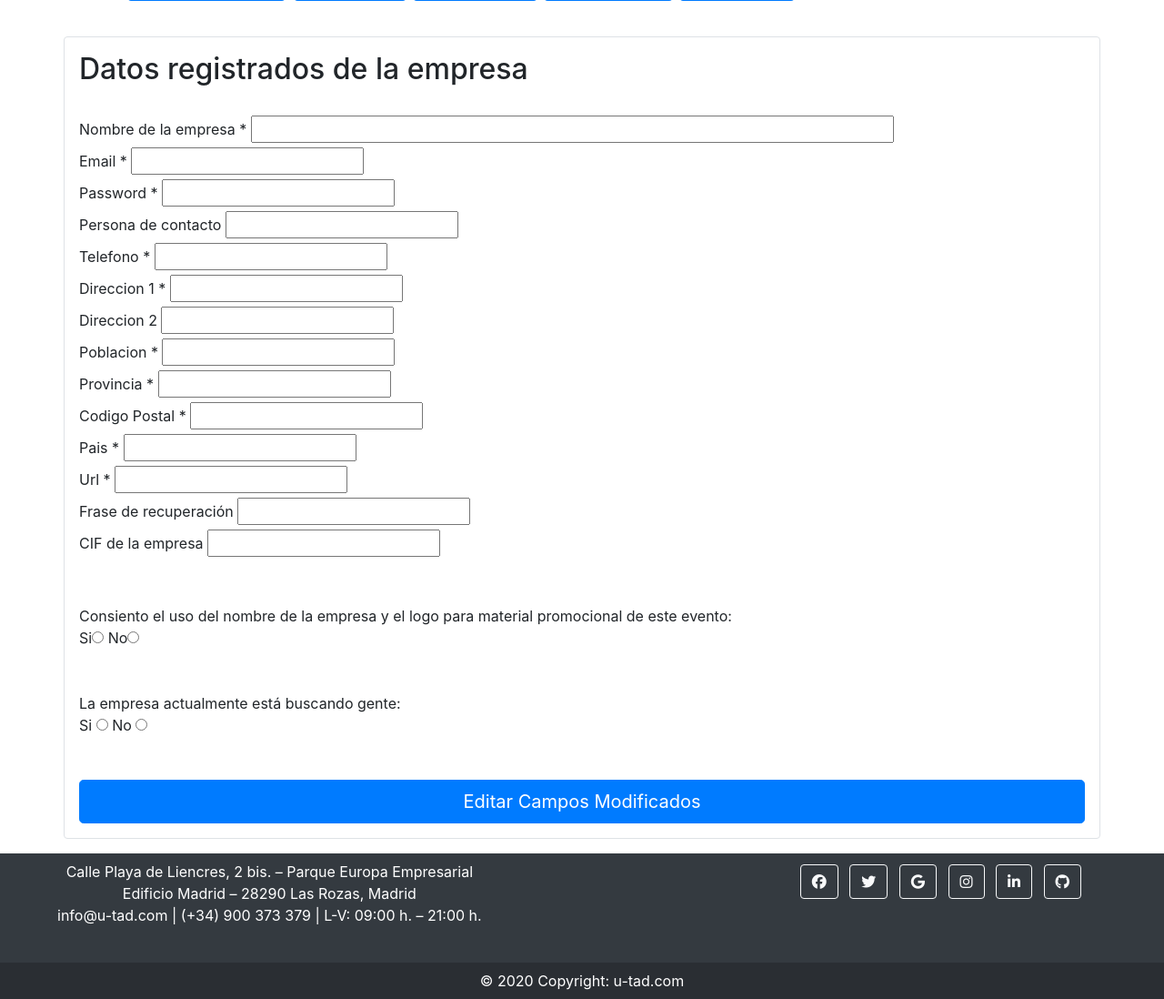
After one commit to MARTA292/Company_day, a Flask app: template espacio_empresa_v1/templates/datos_empresa.html in a window 1280 px wide. The commit adds this page. Shown: the part 646-1744 px from the top of the page at 91% size. Run offline with Flask 2, Linux system fonts and the light colour scheme; the template is opened without the code that fills it: most values are stand-ins (such as "Sample title", 1, 10 or a date in 2020); some libraries are stand-ins or nearby versions.

Commit message:
Update 24_05 Afternoon
He añadido el html para que la empresa cambie sus datos

```diff
--- a/espacio_empresa_v1/static/js/espacio_empresa.js
+++ b/espacio_empresa_v1/static/js/espacio_empresa.js
@@ -18,3 +18,7 @@ function showTalks(){
     console.log("talks");
     window.location.href = "talks.html";
 }
+
+function editPerfil(){
+    window.location.href = "datos_empresa.html";
+}
--- /dev/null
+++ b/espacio_empresa_v1/templates/datos_empresa.html
@@ -0,0 +1,188 @@
+<!DOCTYPE html>
+<html lang="en">
+
+<head>
+  <meta charset="UTF-8">
+  <meta http-equiv="X-UA-Compatible" content="IE=edge">
+  <meta name="viewport" content="width=device-width, initial-scale=1.0">
+
+  <link rel="stylesheet" href="https://stackpath.bootstrapcdn.com/bootstrap/4.3.1/css/bootstrap.min.css" integrity="sha384-ggOyR0iXCbMQv3Xipma34MD+dH/1fQ784/j6cY/iJTQUOhcWr7x9JvoRxT2MZw1T" crossorigin="anonymous">
+  <script src="https://ajax.googleapis.com/ajax/libs/jquery/3.4.1/jquery.min.js"></script>
+  <script src="https://stackpath.bootstrapcdn.com/bootstrap/4.3.1/js/bootstrap.min.js" integrity="sha384-JjSmVgyd0p3pXB1rRibZUAYoIIy6OrQ6VrjIEaFf/nJGzIxFDsf4x0xIM+B07jRM" crossorigin="anonymous"></script>
+
+  <link rel="stylesheet" href="../static/css/maquetacion.css">
+  <link rel="stylesheet" href="../static/css/espacio_empresa.css">
+  <link rel="stylesheet" href="../static/css/footer.css">
+  <script src="../static/js/espacio_empresa.js"></script>
+
+
+  <script src="https://kit.fontawesome.com/61ebb60581.js" crossorigin="anonymous"></script>
+  <link rel="stylesheet" href="https://cdnjs.cloudflare.com/ajax/libs/font-awesome/4.7.0/css/font-awesome.min.css">
+  <title>Datos Empresa</title>
+</head>
+
+<body>
+  <header class="d-flex justify-content-around">
+    <img src="../static/img/logo-utad.png" class="d-lg-inline-flex" width="100" height="50">
+    <img src="../static/img/logo-company.png" class="d-lg-inline-flex" width="200" height="80">
+    <img src="../static/img/espanol.png" class="d-lg-inline-flex" width="50" height="50">
+  </header>
+  <br>
+  <div class="contenedor">
+    <img class="img-fluid" src="https://picsum.photos/1500/600?random=1" />
+    <div class="centrado">
+      <h1>Bienvenido empresa {{nombre}}</h1>
+    </div>
+  </div>
+  <div class="container" id="botones">
+    <div class="row">
+      <div class="col-xs-3">
+        <!--<button id="inicio" type="button" class="btn btn-outline-primary">Actividades inscritas</button>-->
+        <button type="button" class="btn btn-primary" onclick="showActividades()">Actividades inscritas</button>
+      </div>
+      <div class="col-xs-3">
+        <button type="button" class="btn btn-primary" onclick="showFair()">Company Fair</button>
+      </div>
+      <div class="col-xs-3">
+        <button type="button" class="btn btn-primary" onclick="showPitches()">Student Pitches</button>
+      </div>
+      <div class="col-xs-3">
+        <button type="button" class="btn btn-primary" onclick="showMeetings()">Speed Meetings</button>
+      </div>
+      <div class="col-xs-3">
+        <button type="button" class="btn btn-primary" onclick="showTalks()">Company Talk</button>
+      </div>
+    </div>
+  </div>
+
+  <!--############################################# FORMULARIO DATOS EMPRESA #############################################-->
+    <div id="formulario" class="container center p-3 my-2 border rounded">
+        <h2>Datos registrados de la empresa</h2>
+        <br>
+        <form action="/module001Login/signup/" method="post" novalidate>
+            <input id="csrf_token" name="csrf_token" type="hidden" value="ImI3MTZhODM1NGFhY2ZiNGE0MGNlMzZkMTg4MWY2MTA5ZDhkODAzMGEi.YozemQ.KOe6HynH48ieOj1TIdGEw3xFizo">
+            <div id="datos_empresa">
+                <label for="name">Nombre de la empresa * </label>
+                <input id="name" name="name" required size="64" type="text" value="">
+
+                <br>
+                <label for="email">Email * </label>
+                <input id="email" name="email" required type="text" value="">
+
+                <br>
+                <label for="password">Password * </label>
+                <input id="password" name="password" required type="password" value="">
+
+                <br>
+                <label for="persona_contacto">Persona de contacto</label>
+                <input id="persona_contacto" name="persona_contacto" required type="text" value="">
+
+                <br>
+                <label for="phone">Telefono * </label>
+                <input id="phone" name="phone" required type="text" value="">
+
+                <br>
+                <label for="direccionLinea1">Direccion 1 *</label>
+                <input id="direccionLinea1" name="direccionLinea1" required type="text" value="">
+
+                <br>
+                <label for="direccionLinea2">Direccion 2</label>
+                <input id="direccionLinea2" name="direccionLinea2" type="text" value="">
+
+                <br>
+                <label for="poblacion">Poblacion * </label>
+                <input id="poblacion" name="poblacion" required type="text" value="">
+
+                <br>
+                <label for="provincia">Provincia * </label>
+                <input id="provincia" name="provincia" required type="text" value="">
+
+                <br>
+                <label for="codigo_postal">Codigo Postal * </label>
+                <input id="codigo_postal" name="codigo_postal" required type="text" value="">
+
+                <br>
+                <label for="pais">Pais * </label>
+                <input id="pais" name="pais" required type="text" value="">
+
+                <br>
+                <label for="url">Url * </label>
+                <input id="url" name="url" required type="text" value="">
+
+                <br>
+                <label for="recovery">Frase de recuperación</label>
+                <input id="recovery" name="recovery" required type="text" value="">
+
+                <br>
+                <label for="cif">CIF de la empresa</label>
+                <input id="cif" name="cif" required type="text" value="">
+
+            </div>
+
+            <br><br>
+
+            <div id="consentimiento">
+                <p> Consiento el uso del nombre de la empresa y el logo para material promocional de este evento: <br>
+                    <label for="si">Si</label><input type="radio" value="si">
+                    <label for="no">No</label><input type="radio" value="no">
+                    </p>
+                    <br>
+                    <p> La empresa actualmente está buscando gente:<br>
+                    <label for="si_buscagente">Si</label>
+                    <input type="radio" value="si">
+                    <label for="no_buscagente">No</label>
+                    <input type="radio" value="no"><br>
+                </p>
+            </div>
+
+            <br>
+            <button type="button" type="submit" class="btn btn-primary btn-lg btn-block my-6" onclick="edit()">Editar Campos Modificados</button>
+        <!--
+            <div id="botonEnviar">
+                <input id="submit" name="submit" type="submit" value="Registrar">
+            </div> -->
+        </form>
+    </div>
+<!--############################################# FIN FORMULARIO DATOS EMPRESA #############################################-->
+
+
+  <footer class="bg-dark text-center text-white">
+    <div class="container p-2 my-3 pb-0">
+      <div class="row">
+        <!--Grid column-->
+        <section class="mb-8">
+          <p>
+            Calle Playa de Liencres, 2 bis. – Parque Europa Empresarial <br>
+            Edificio Madrid – 28290 Las Rozas, Madrid <br>
+            info@u-tad.com | (+34) 900 373 379 | L-V: 09:00 h. – 21:00 h.
+          </p>
+        </section>
+        <!-- Section: Text -->
+        <section class="mb-4" id="social_medias">
+          <!-- Facebook -->
+          <a class="btn btn-outline-light btn-floating m-1" href="#!" role="button"><i class="fab fa-facebook-f"></i></a>
+          <!-- Twitter -->
+          <a class="btn btn-outline-light btn-floating m-1" href="#!" role="button"><i class="fab fa-twitter"></i></a>
+          <!-- Google -->
+          <a class="btn btn-outline-light btn-floating m-1" href="#!" role="button"><i class="fab fa-google"></i></a>
+          <!-- Instagram -->
+          <a class="btn btn-outline-light btn-floating m-1" href="#!" role="button"><i class="fab fa-instagram"></i></a>
+          <!-- Linkedin -->
+          <a class="btn btn-outline-light btn-floating m-1" href="#!" role="button"><i class="fab fa-linkedin-in"></i></a>
+          <!-- Github -->
+          <a class="btn btn-outline-light btn-floating m-1" href="#!" role="button"><i class="fab fa-github"></i></a>
+        </section>
+        <!-- Section: Text -->
+      </div>
+
+    </div>
+    <!-- Copyright -->
+    <div class="text-center p-2" style="background-color: rgba(0, 0, 0, 0.2);">
+      © 2020 Copyright:
+      <a class="text-white" href="https://u-tad.com/">u-tad.com</a>
+    </div>
+    <!-- Copyright -->
+  </footer>
+</body>
+
+</html>
--- a/espacio_empresa_v1/templates/espacio_empresa.html
+++ b/espacio_empresa_v1/templates/espacio_empresa.html
@@ -162,7 +162,9 @@
         </div>
       </div>
     </div>
-
+    <br><br>
+        <button type="button" class="btn btn-primary btn-lg btn-block my-6" onclick="editPerfil()">Editar datos del perfil de la empresa</button>
+        <br>
   </div>
 
   <!--
```
Also changed, not shown: espacio_empresa_v1/templates/company_fair.html (+8 -3 lines), espacio_empresa_v1/templates/meeting.html (+29 -17 lines), espacio_empresa_v1/templates/pitches.html (+25 -17 lines), espacio_empresa_v1/templates/talks.html (+24 -17 lines).
